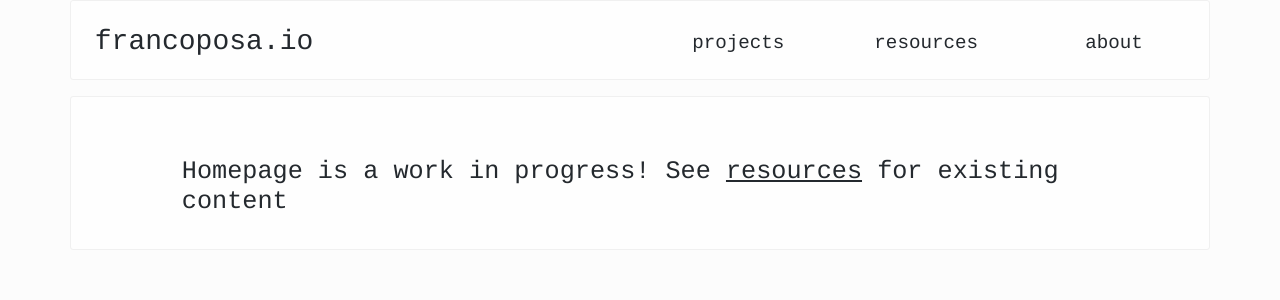
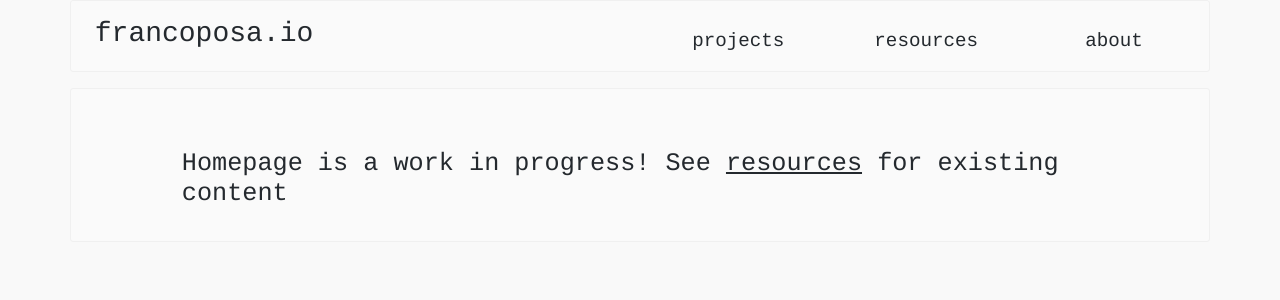
Before and after one commit to francojposa/personal-site, a Jekyll site: the page built from index.md, in a window 1280 px wide. Shown: the top 300 px of the page. Built offline with Jekyll 4.4.1, drawn with Linux system fonts in a browser that asks for light colours.

Commit message:
Increasing line height and slightly de-whitening the background colors

```diff
--- a/css/style.css
+++ b/css/style.css
@@ -1,7 +1,8 @@
 body {
+    line-height: 1.6rem;
     font-family: 'Courier', serif;
     color: #24292e;
-    background-color:rgb(252,252,252);
+    background-color:rgb(249,249,249);
 }
 h1 {
     font-family: 'Courier', serif;
@@ -40,7 +41,7 @@
 
 .container {
     padding: 0em;
-    background-color:rgb(254,254,254);
+    background-color:rgb(250,250,250);
     border-style: solid;
     border-width: 1px;
     border-color: rgb(240,240,240);
```
